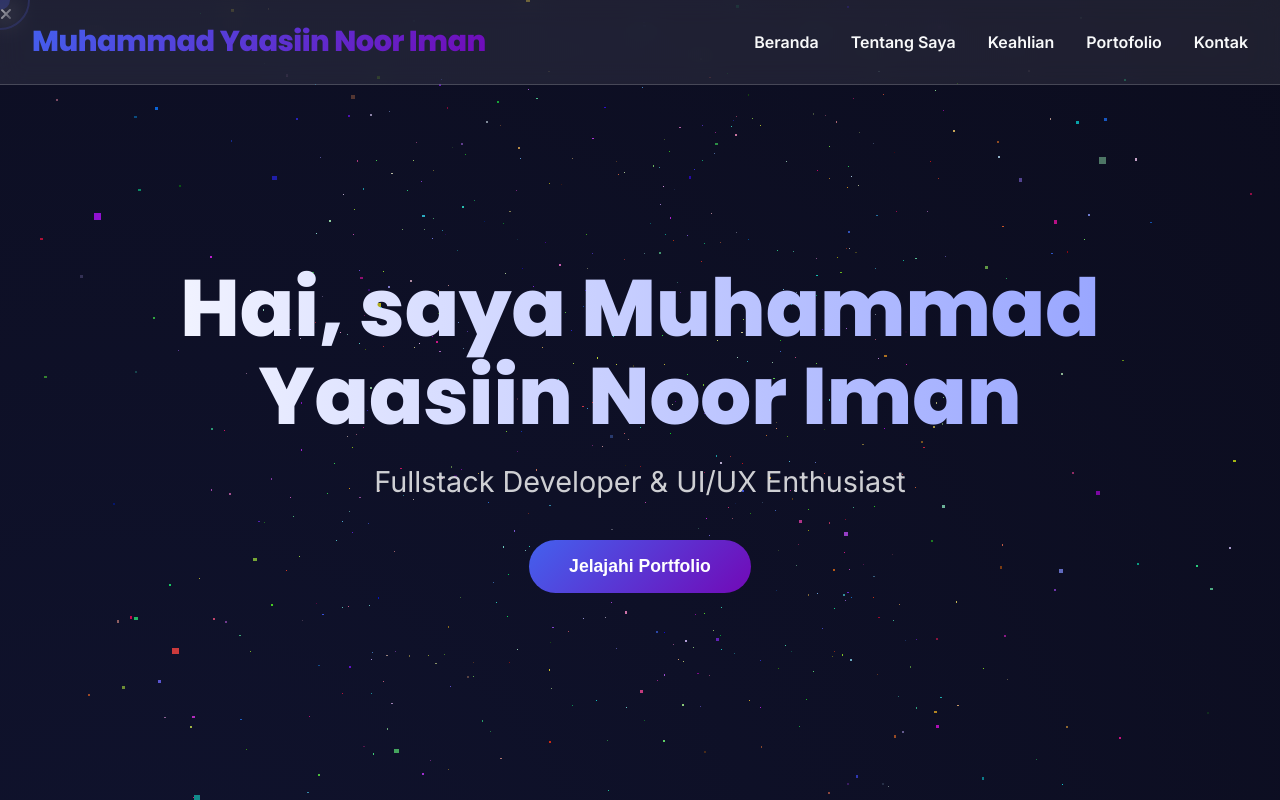
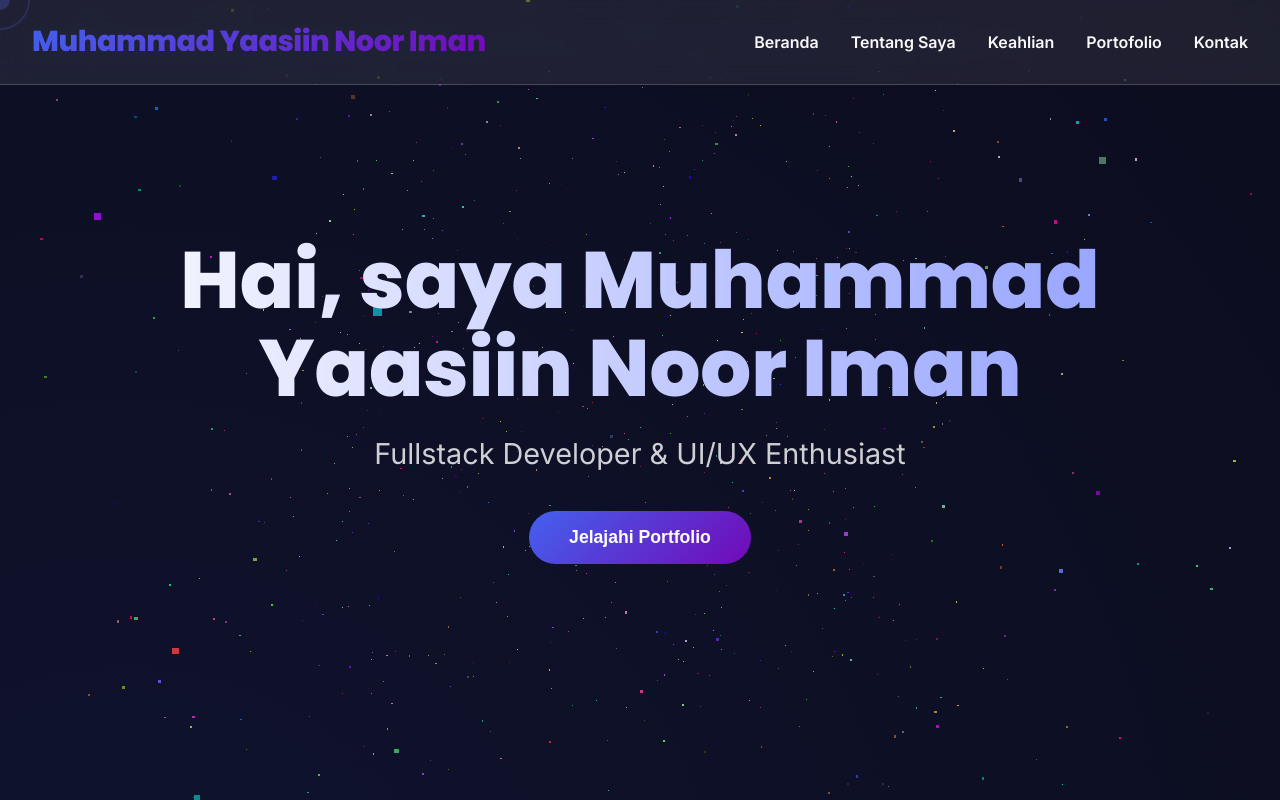
Before and after one commit to delunaa/profile, a plain HTML site: page index.html in a window 1280 px wide. Shown: the top 800 px of the page. Drawn offline with nearby package versions, Linux system fonts and the light colour scheme; animation ran at ten frames a second.

Commit message:
index.html

```diff
--- a/index.html
+++ b/index.html
@@ -840,10 +840,6 @@
         </div>
       </header>
 
-      <div class="mobile-menu" id="mobileMenu">
-        <div class="close-menu" onclick="toggleMenu()">
-          <i class="fas fa-times"></i>
-
       <section class="hero" id="beranda">
         <h1>Hai, saya Muhammad Yaasiin Noor Iman</h1>
         <p>Fullstack Developer & UI/UX Enthusiast</p>
```
